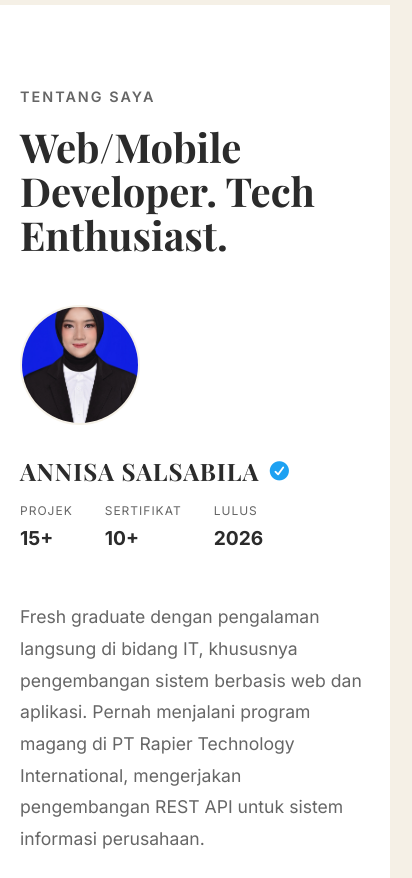
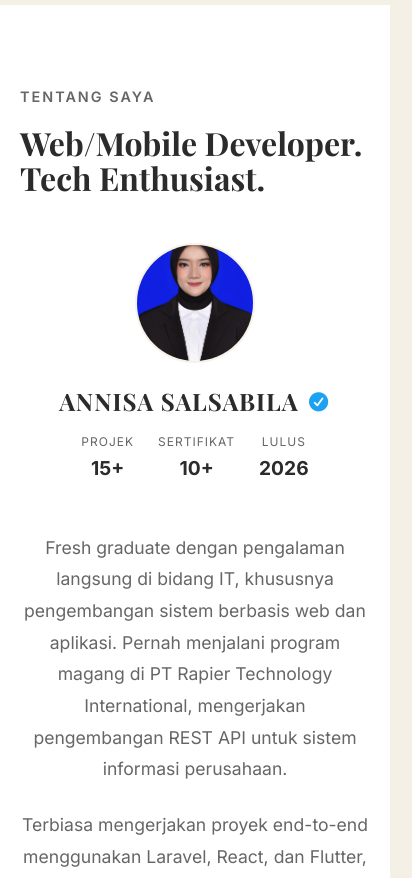
Before and after one commit to annisasalsabla/portfolio-saya, a React (Create React App) app: page / in a window 390 px wide. Shown: the part 1100-1978 px from the top of the page, 412 px wide, since content can reach past the window. Built offline with nearby package versions, Linux system fonts and the light colour scheme; a web font is replaced by a local one.

Commit message:
style: improve mobile responsiveness across sections

```diff
--- a/src/components/About.css
+++ b/src/components/About.css
@@ -189,11 +189,31 @@
   .about-headline {
     border-right: none;
     padding-right: 0;
+    font-size: 2rem; /* Smaller font on mobile */
   }
 
   .about-profile-row {
     flex-direction: column;
-    align-items: flex-start;
+    align-items: center; /* Center align on mobile */
+    text-align: center;
+    gap: var(--space-4);
+  }
+
+  .profile-name-row {
+    justify-content: center; /* Center name row */
+  }
+
+  .profile-stats {
+    justify-content: center; /* Center stats */
+    gap: var(--space-4);
+  }
+
+  .about-text-content {
+    text-align: center; /* Center text on mobile */
+  }
+
+  .currently-label {
+    text-align: center;
   }
 
   .currently-grid {
--- a/src/components/Experience.js
+++ b/src/components/Experience.js
@@ -75,8 +75,8 @@ const Experience = () => {
                         animate={{
                           opacity: 1 - (offset * 0.15),
                           scale: 1,
-                          x: offset * 35,
-                          y: offset * -15,
+                          x: offset * 20,
+                          y: offset * -10,
                           rotate: offset * 4,
                           zIndex: images.length - offset
                         }}
--- a/src/components/Hero.css
+++ b/src/components/Hero.css
@@ -200,6 +200,10 @@
     justify-content: center;
   }
 
+  .image-frame-cutout {
+    margin-right: 0;
+  }
+
   .hero-blob {
     width: 100%;
     height: 100%;
```
Also changed, not shown: public/images/sertifikatmagang.png (added).
